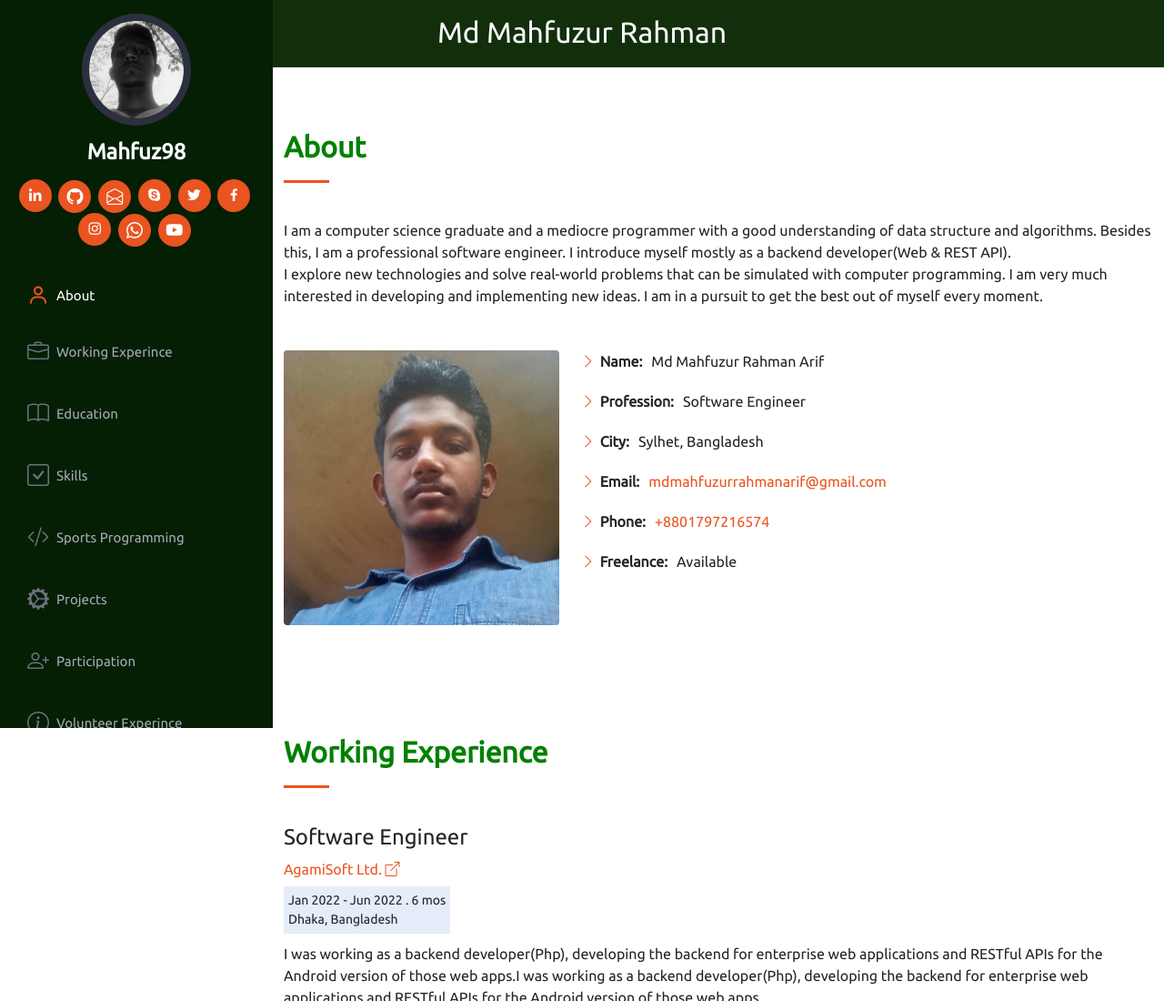
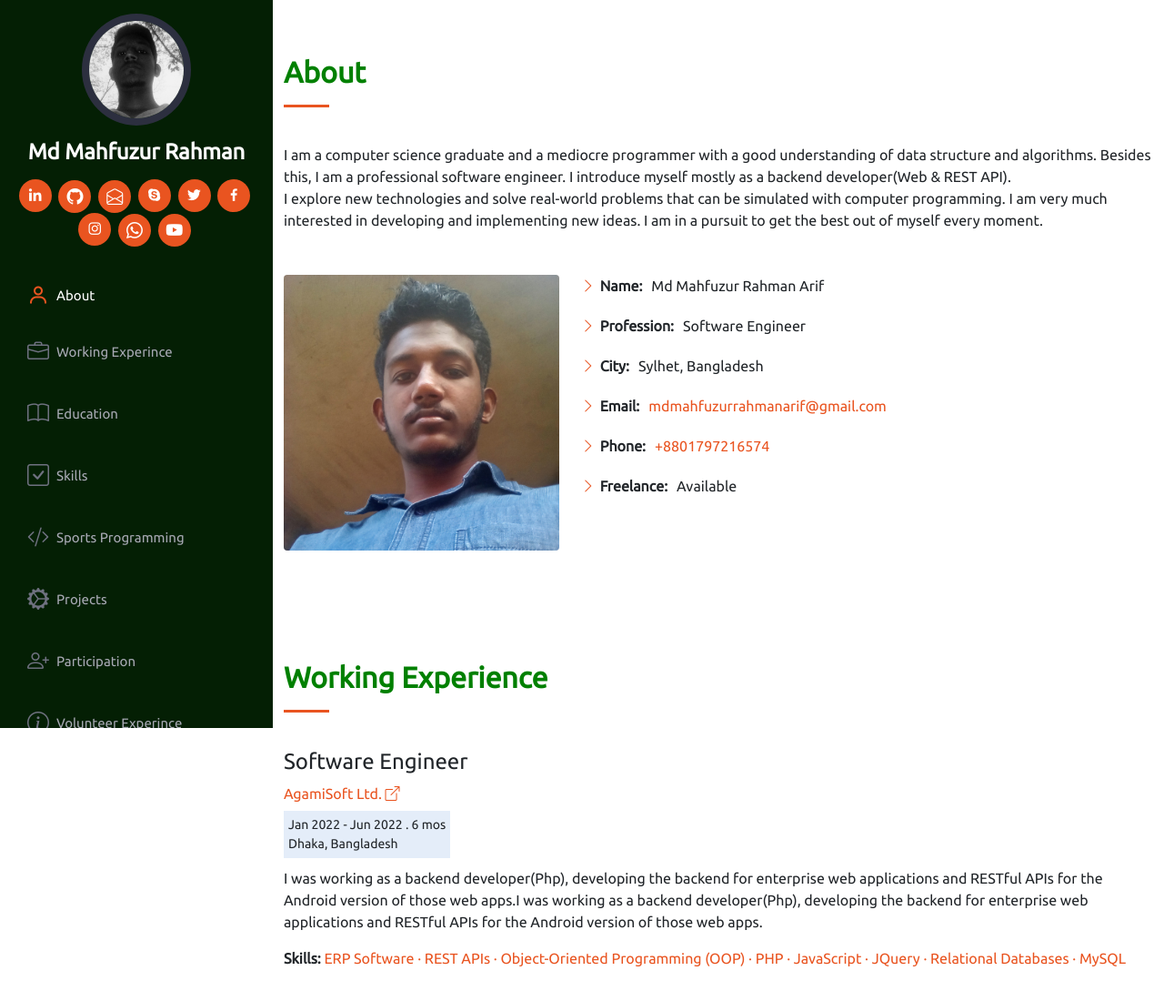
Before and after one commit to mahfuzurrahman98/mahfuzurrahman98.github.io, a plain HTML site: page index.html in a window 1280 px wide. Shown: the top 1100 px of the page at 91% size. Drawn offline with Linux system fonts and the light colour scheme.

Commit message:
final changes

```diff
--- a/index.html
+++ b/index.html
@@ -22,7 +22,7 @@
 
       <div class="profile">
         <img src="assets/img/profile.jpg" alt="" class="img-fluid rounded-circle">
-        <h1 class="text-light"><a href="index.html">Mahfuz98</a></h1>
+        <h1 class="text-light"><a href="index.html">Md Mahfuzur Rahman</a></h1>
         <div class="social-links mt-3 text-center">
           <a target="blank" href="https://www.linkedin.com/in/md-mahfuzur-rahman-arif-5643b6146" class="linkedin"><i
               class="bx bxl-linkedin"></i></a>
@@ -70,12 +70,12 @@
   </header>
   <!-- ==== End Header ==== -->
 
-  <div class="sticky-top h2 bg-green pt-3 pb-lg-1 px-lg-2 text-light text-center">
+  <div class="d-none sticky-top h2 bg-green pt-3 pb-lg-1 px-lg-2 text-light text-center">
     <span class="">
       <p>Md Mahfuzur Rahman</p>
     </span>
-    <span class="mb-2"><i class="bi bi-list mobile-nav-toggle d-xl-none"></i></span>
   </div>
+  <span class="mb-2"><i class="bi bi-list mobile-nav-toggle d-xl-none"></i></span>
 
   <main id="main" class="">
     <!-- ======= About Section ======= -->
```
